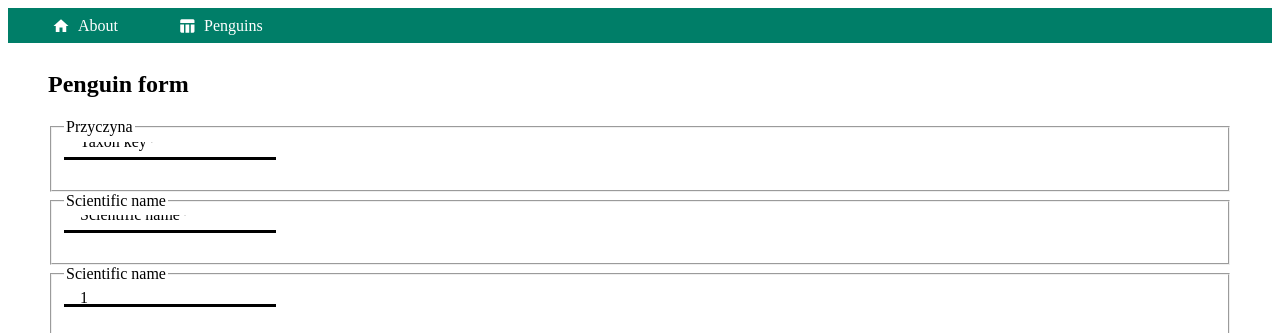
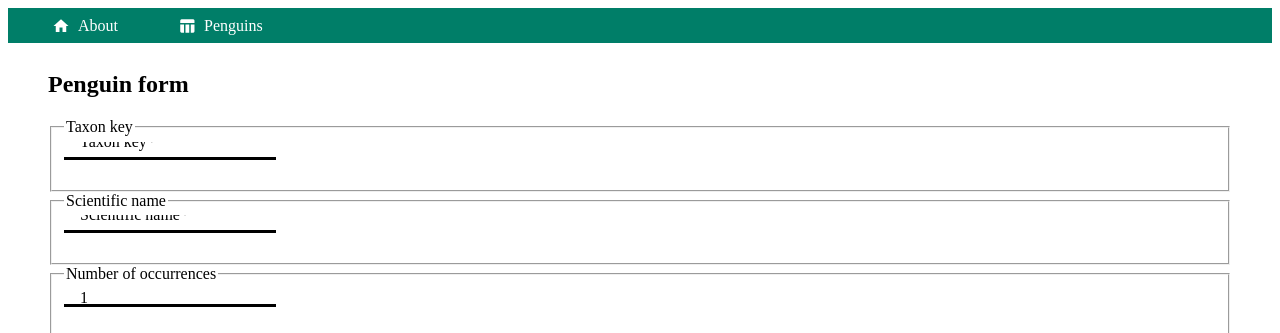
Before and after one commit to slawosek/Penguins, an Angular app in the folder penguin-ng/: page /penguin/1 in a window 1280 px wide. Shown: the top 333 px of the page. Built offline with nearby package versions, Linux system fonts and the light colour scheme; no server answers.

Commit message:
refactor: form fixes

```diff
--- a/penguin-ng/src/app/penguin/view/penguin-form/penguin-form.component.html
+++ b/penguin-ng/src/app/penguin/view/penguin-form/penguin-form.component.html
@@ -6,10 +6,11 @@
         (ngSubmit)="onSubmit()" data-cy="form">
 
     <fieldset class="form__group">
-      <legend>Przyczyna</legend>
+      <legend>Taxon key</legend>
       <mat-form-field class="form__content">
         <mat-label>Taxon key</mat-label>
         <input matInput
+               readonly
                [formControl]="form.controls.taxonKey"
                [placeholder]="'56799'">
         <mat-error *ngIf="form.controls.taxonKey.hasError('required')">
@@ -30,7 +31,7 @@
       </mat-form-field>
     </fieldset>
     <fieldset class="form__group">
-      <legend>Scientific name</legend>
+      <legend>Number of occurrences</legend>
       <mat-form-field class="form__content">
         <mat-label>Number of occurrences</mat-label>
         <input matInput
--- a/penguin-ng/src/app/penguin/view/penguin-form/penguin-form.component.ts
+++ b/penguin-ng/src/app/penguin/view/penguin-form/penguin-form.component.ts
@@ -16,7 +16,7 @@ export class PenguinFormComponent implements OnInit {
    * Form.
    */
   form: PenguinForm = new FormGroup({
-    taxonKey: new FormControl('', {
+    taxonKey: new FormControl('',{
       validators: [Validators.required],
       nonNullable: true
     }),
```
